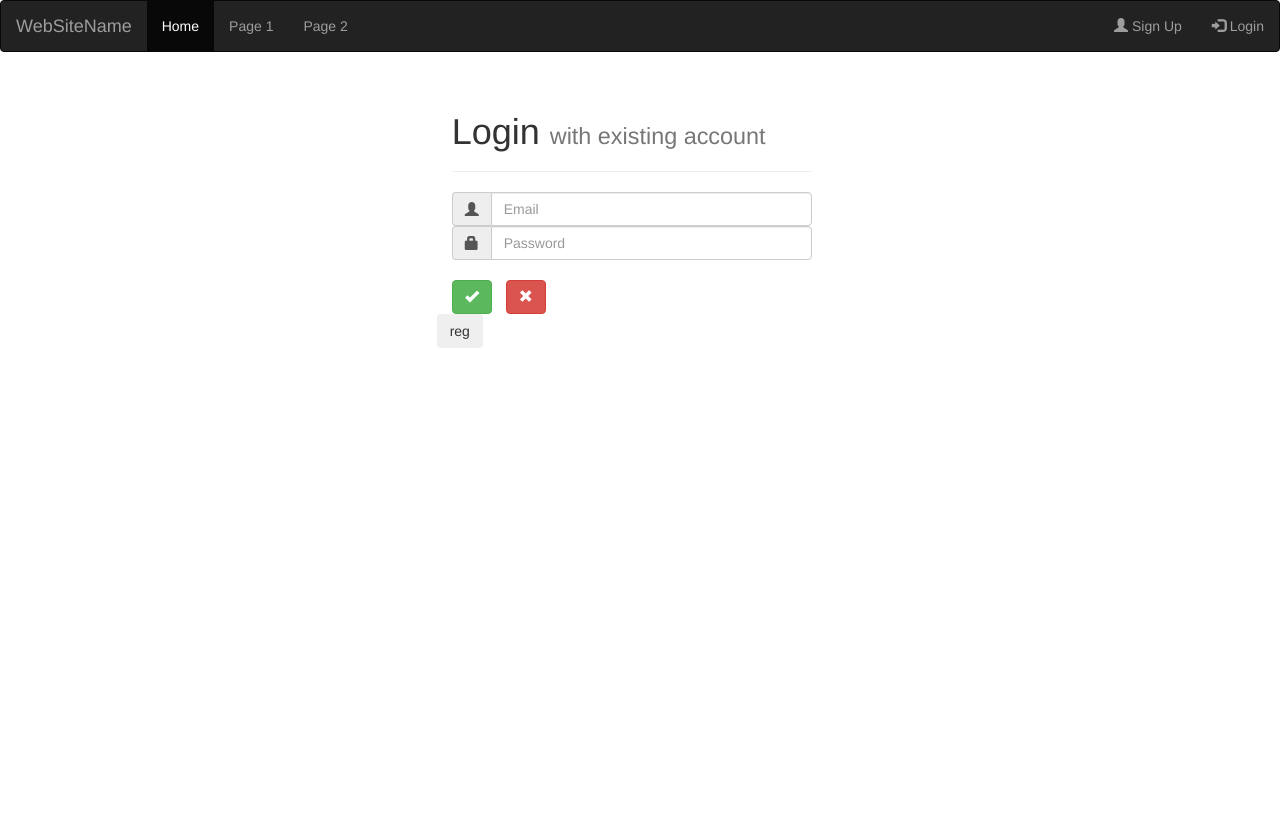
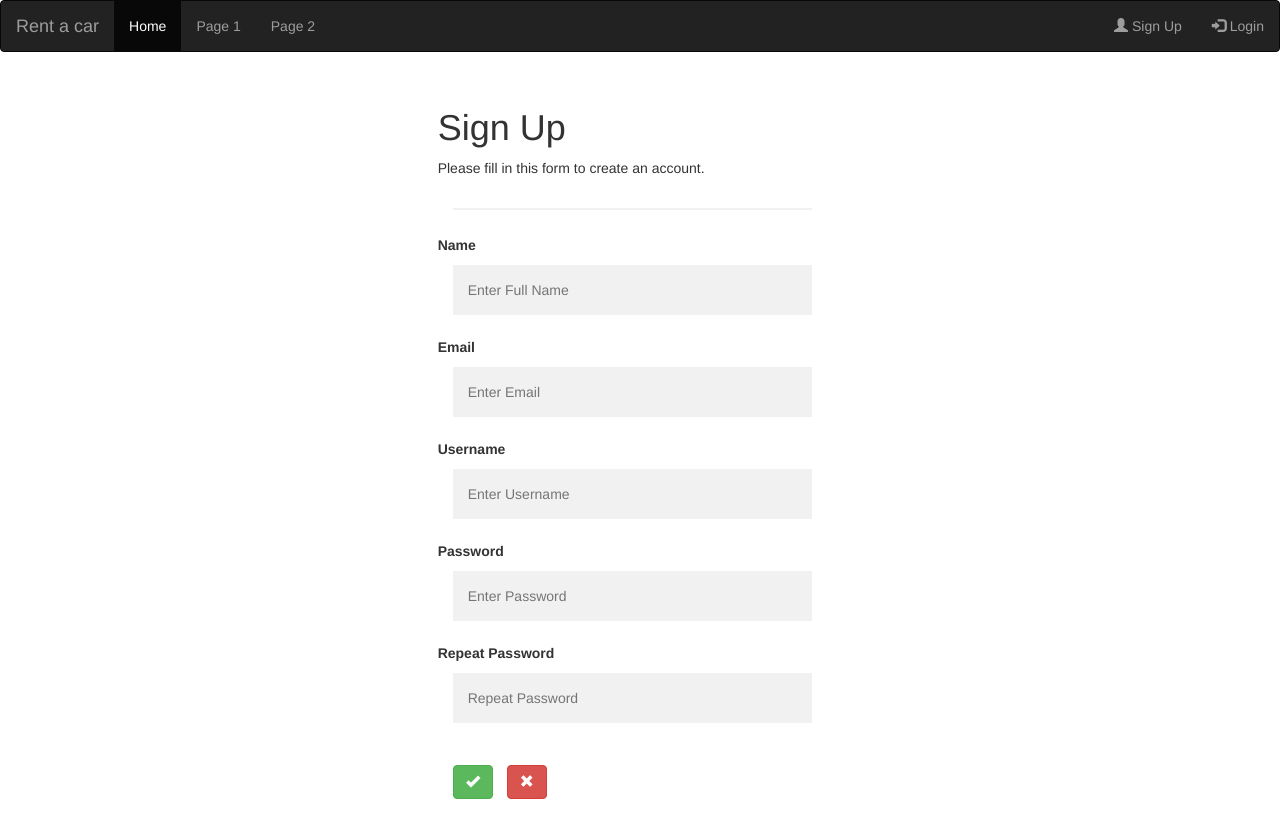
Before and after one commit to djordje191/pusgs2018-VUDJO, an Angular app in the folder Angular/RentAppFE/: page /register in a window 1280 px wide. Shown: the top 815 px of the page. Built offline with nearby package versions, Linux system fonts and the light colour scheme.

Commit message:
routes for login and signUp

```diff
--- a/Angular/RentAppFE/src/app/app.component.html
+++ b/Angular/RentAppFE/src/app/app.component.html
@@ -1,3 +1,7 @@
 <!--The content below is only a placeholder and can be replaced.-->
-<app-nav-bar></app-nav-bar>
-<app-login-form></app-login-form>
+<div class="row">
+    <div class="col col-lg-12">
+        <app-nav-bar></app-nav-bar>
+        <router-outlet></router-outlet>
+    </div>
+</div>
--- a/Angular/RentAppFE/src/app/app.module.ts
+++ b/Angular/RentAppFE/src/app/app.module.ts
@@ -8,8 +8,20 @@ import { AppComponent } from './app.component';
 import { LoginFormComponent } from './login-form/login-form.component';
 import { RegisterFormComponent } from './register-form/register-form.component';
 import { NavBarComponent } from './nav-bar/nav-bar.component';
+import { Router, RouterModule, Routes, ActivatedRoute
+} from '@angular/router';
+import { HashLocationStrategy, LocationStrategy, APP_BASE_HREF } from '@angular/common';
 
-
+const Routes=[
+  {
+    path: "register",
+    component: RegisterFormComponent
+  },
+  {
+    path: "login",
+    component: LoginFormComponent
+  }
+]
 
 @NgModule({
   declarations: [
@@ -22,9 +34,11 @@ import { NavBarComponent } from './nav-bar/nav-bar.component';
     BrowserModule,
     HttpModule,
     HttpClientModule,
-    HttpClientXsrfModule
+    HttpClientXsrfModule,
+    RouterModule.forRoot(Routes)
   ],
-  providers: [],
+  providers: [
+  ],
   bootstrap: [AppComponent]
 })
 export class AppModule { }
--- a/Angular/RentAppFE/src/app/nav-bar/nav-bar.component.html
+++ b/Angular/RentAppFE/src/app/nav-bar/nav-bar.component.html
@@ -1,31 +1,21 @@
-<!DOCTYPE html>
-<html lang="en">
-<head>
-  <title>Bootstrap Example</title>
-  <meta charset="utf-8">
-  <meta name="viewport" content="width=device-width, initial-scale=1">
-  <link rel="stylesheet" href="https://maxcdn.bootstrapcdn.com/bootstrap/3.3.7/css/bootstrap.min.css">
-  <script src="https://ajax.googleapis.com/ajax/libs/jquery/3.3.1/jquery.min.js"></script>
-  <script src="https://maxcdn.bootstrapcdn.com/bootstrap/3.3.7/js/bootstrap.min.js"></script>
-</head>
-<body>
 
+<div class="row">
+  <div class="col col-md-12">
     <nav class="navbar navbar-inverse">
       <div class="container-fluid">
         <div class="navbar-header">
-      <a class="navbar-brand" href="#">WebSiteName</a>
+          <a class="navbar-brand" href="#">Rent a car</a>
         </div>
         <ul class="nav navbar-nav">
-      <li class="active"><a href="#">Home</a></li>
+          <li class="active"><a [routerLink]="['/login']">Home</a></li>
           <li><a href="#">Page 1</a></li>
           <li><a href="#">Page 2</a></li>
         </ul>
         <ul class="nav navbar-nav navbar-right">
-      <li><a href="#"><span class="glyphicon glyphicon-user"></span> Sign Up</a></li>
-      <li><a href="#"><span class="glyphicon glyphicon-log-in"></span> Login</a></li>
+          <li><a [routerLink]="['/register']"><span class="glyphicon glyphicon-user"></span> Sign Up</a></li>
+          <li><a [routerLink]="['/login']"><span class="glyphicon glyphicon-log-in"></span> Login</a></li>
         </ul>
       </div>
     </nav>
-
-</body>
-</html>
+  </div>
+</div>
--- a/Angular/RentAppFE/src/app/nav-bar/nav-bar.component.ts
+++ b/Angular/RentAppFE/src/app/nav-bar/nav-bar.component.ts
@@ -1,4 +1,10 @@
 import { Component, OnInit } from '@angular/core';
+import {
+  Router,
+  RouterModule,
+  Routes,
+  ActivatedRoute
+} from '@angular/router';
 
 @Component({
   selector: 'app-nav-bar',
@@ -7,9 +13,10 @@ import { Component, OnInit } from '@angular/core';
 })
 export class NavBarComponent implements OnInit {
 
-  constructor() { }
+  constructor(private router: Router, private activatedRoute: ActivatedRoute) {
+    activatedRoute.params.subscribe();
+   }
 
   ngOnInit() {
   }
-
 }
--- a/Angular/RentAppFE/src/app/register-form/register-form.component.css
+++ b/Angular/RentAppFE/src/app/register-form/register-form.component.css
@@ -1,4 +1,8 @@
 * {box-sizing: border-box}
+
+#registerForm{
+  margin-left:20%;
+}
 
 /* Full-width input fields */
   input[type=text], input[type=password] {
```
Also changed, not shown: 1 other file (tests, documents, lock files or other folders). Lines whose indentation alone changed are shown as unchanged.
